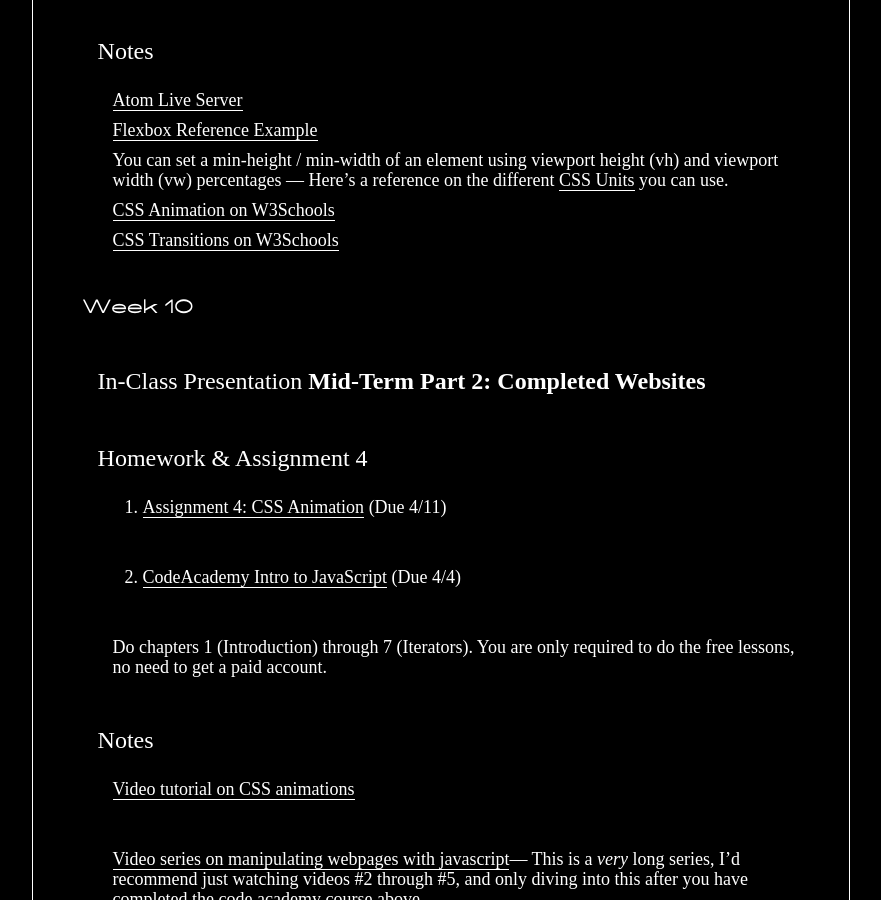
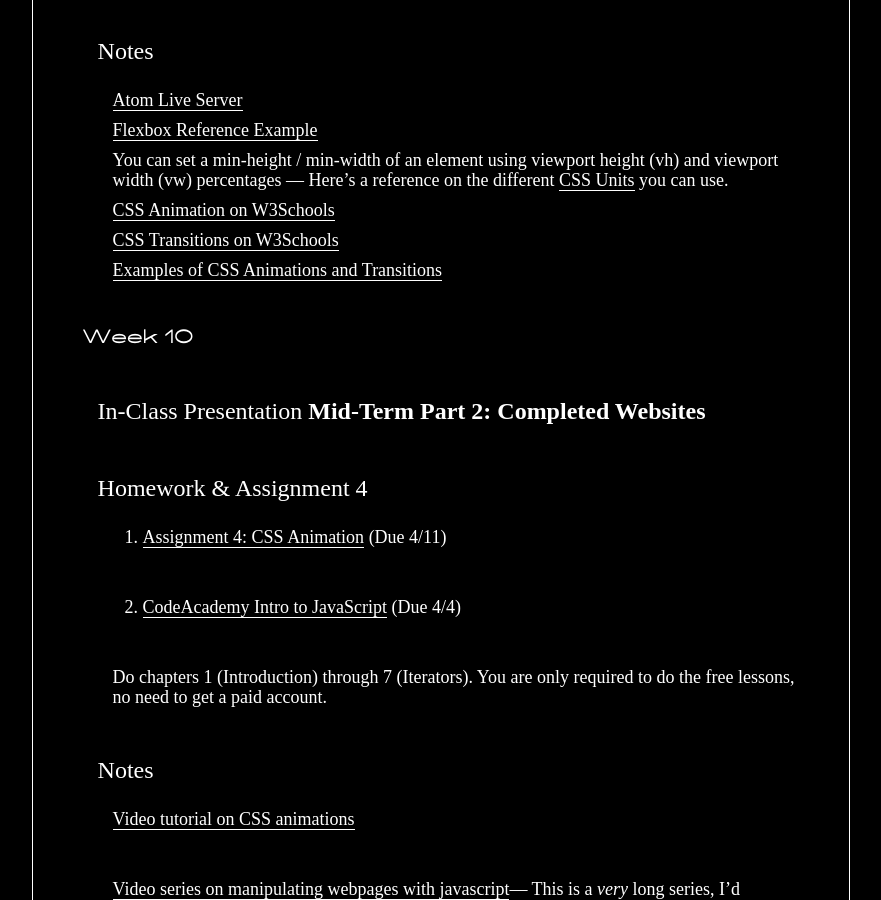
Before and after one commit to patshiu/spring2019webdesignbasics, a Jekyll site: the page built from _pages/assignments.md, in a window 1280 px wide and 900 px high, scrolled down 552 px. Shown: the whole window, without its empty margins (250-1131 px from the left). Built offline with Jekyll 4.4.1, drawn with Linux system fonts in a browser that asks for light colours; nearby versions of some CDN libraries; our own code applies the rules of GitHub Pages for plain Markdown files.

Commit message:
Adding example

```diff
--- a/_pages/assignments.md
+++ b/_pages/assignments.md
@@ -17,6 +17,7 @@ permalink: /assignments
   * You can set a min-height / min-width of an element using viewport height (vh) and viewport width (vw) percentages — Here's a reference on the different [CSS Units](https://www.w3schools.com/cssref/css_units.asp) you can use.
   * [CSS Animation on W3Schools](https://www.w3schools.com/css/css3_animations.asp)
   * [CSS Transitions on W3Schools](https://www.w3schools.com/css/css3_transitions.asp)
+  * [Examples of CSS Animations and Transitions](https://www.dropbox.com/sh/m7g8vbilqg1hlmx/AADXZuoPMkAn0CMCFz35VJqTa?dl=0)
 
 
 ## Week 10
```
